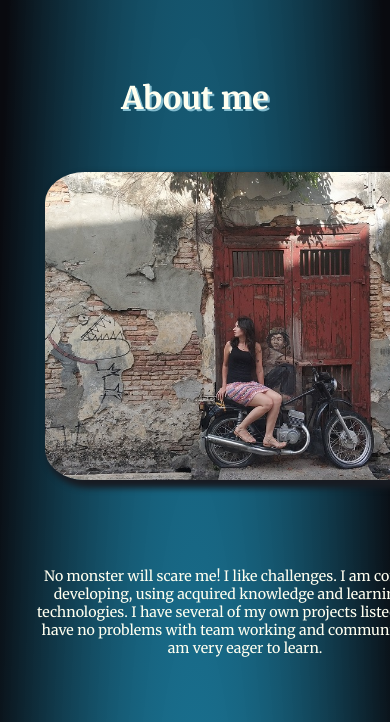
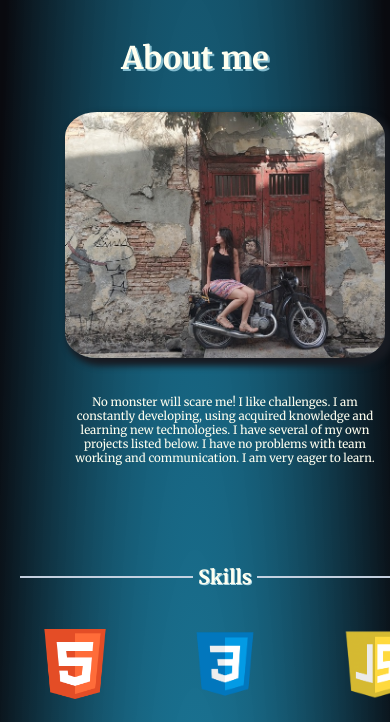
Before and after one commit to HencAd/Portfolio, a website: page views/index.html in a window 390 px wide. Shown: the part 846-1568 px from the top of the page. Drawn offline with nearby package versions, Linux system fonts and the light colour scheme.

Commit message:
fourth commit

```diff
--- a/public/css/_about.css
+++ b/public/css/_about.css
@@ -130,13 +130,41 @@
 }
 
 @media screen and (max-width: 56.25em) {
+    .about{
+        padding-bottom: 0px;
+        padding-top: 10px;
+    }
     .about__body{
         flex-direction: column;
         align-items: center;
 }
     .about__photo{
-        margin-bottom: 20px;
-}}
+        margin-bottom: 10px;
+}
+    .photo{
+        max-width: 350px;
+        margin: 5px;
+}
+    .photo__img{
+        width: 320px;
+        -webkit-box-shadow: 5px 5px 6px 3px rgb(24, 27, 34);
+        -moz-box-shadow: 5px 5px 6px 3px rgba(24, 27, 34);
+        box-shadow: 5px 5px 6px 3px rgba(24, 27, 34);
+}
+    .about__content{
+        display: flex;
+        justify-content: center;
+        align-content: center;
+        width: 320px;
+        background: transparent;
+        border-radius: 8px;
+        color: ivory;
+        font-size: 1.3rem;
+        text-align: center;
+        padding: 5px;
+        margin: 15px 5px;
+}
+}
 
 @media screen and (max-width: 20em) {
     .about{
@@ -182,9 +210,12 @@
         align-items: center;
 }
     .skills__icon{
-    margin: 20px;
-
-}}
+        width: 70px;
+        height: 70px;
+        margin: 20px;
+        padding-left: 0;
+    }
+}
 
 @keyframes animation_opacity{
     0% {opacity: 0;}
```
